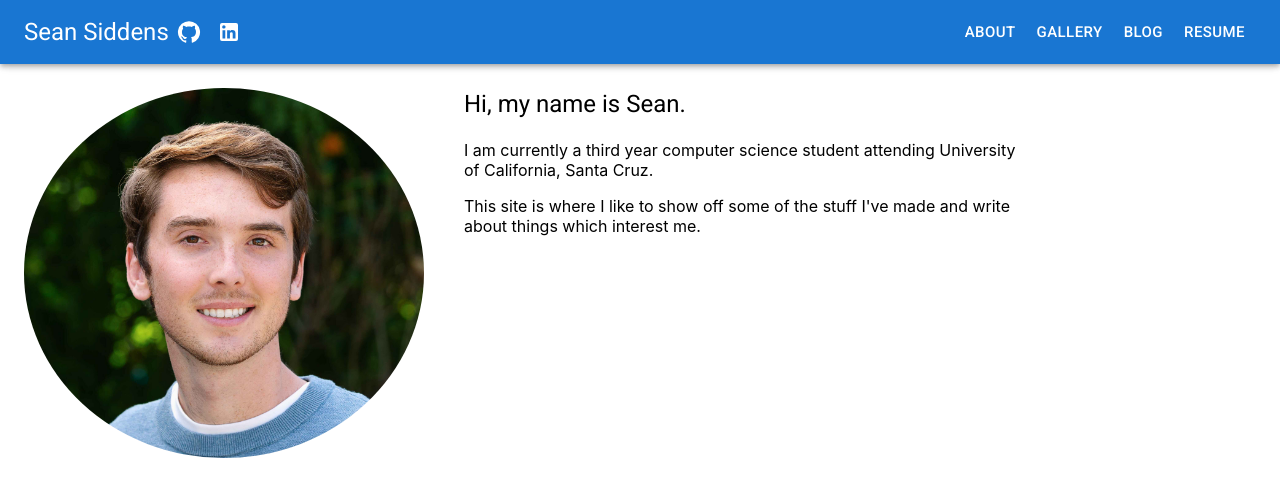
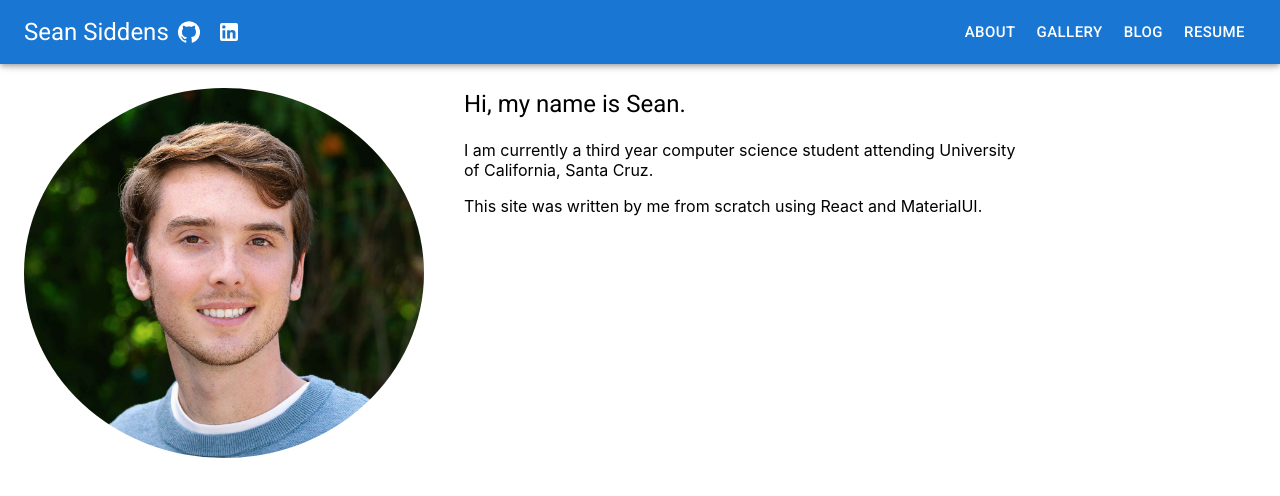
Before and after one commit to seansiddens/seansiddens.github.io-deprecated, a React (Create React App) app: page / in a window 1280 px wide. Shown: the top 496 px of the page. Built offline with nearby package versions, Linux system fonts and the light colour scheme.

Commit message:
updated about

```diff
--- a/src/About.js
+++ b/src/About.js
@@ -12,7 +12,7 @@ const About = (() => {
   return (
     <div>
       <Toolbar />
-      <Box sx={{ p: 3}}>
+      <Box sx={{ p: 3 }}>
         <Grid
           container
           spacing={2}
@@ -37,7 +37,7 @@ const About = (() => {
                 I am currently a third year computer science student attending University of California, Santa Cruz.
               </Typography>
               <Typography variant='body' paragraph={true}>
-                This site is where I like to show off some of the stuff I've made and write about things which interest me.
+                This site was written by me from scratch using React and MaterialUI.
               </Typography>
             </Container>
           </Grid>
```
